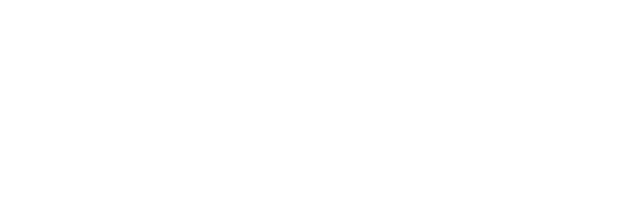
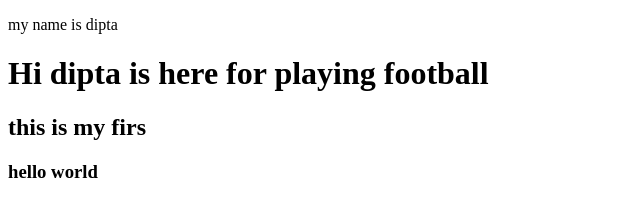
Before and after one commit to Dipta-b/my-first-repo, a plain HTML site: page index.html in a window 1280 px wide. Shown: the whole page, without its empty margins (0-640 px from the left). Drawn offline with Linux system fonts and the light colour scheme.

Commit message:
added header

```diff
--- a/index.html
+++ b/index.html
@@ -1,12 +1,18 @@
 <!DOCTYPE html>
 <html lang="en">
+
 <head>
     <meta charset="UTF-8">
     <meta http-equiv="X-UA-Compatible" content="IE=edge">
     <meta name="viewport" content="width=device-width, initial-scale=1.0">
     <title>My First Github Repo</title>
 </head>
+
 <body>
+    <p>my name is dipta</p>
+    <h1>Hi dipta is here for playing football</h1>
+    <h2>this is my firs </h2>
+    <h3>hello world</h3>
+</body>
 
-</body>
 </html>
```
